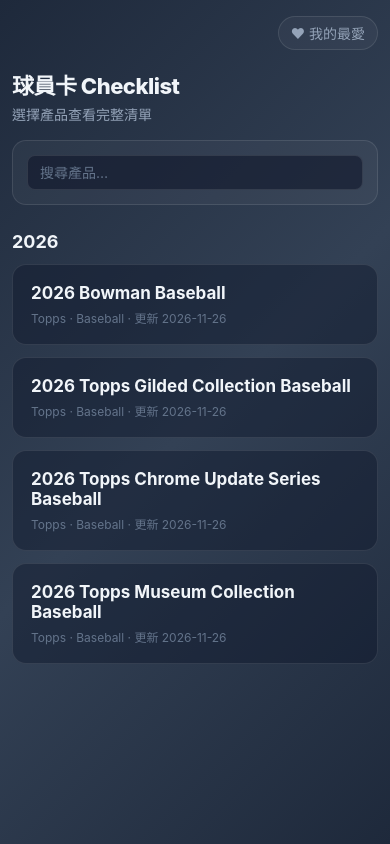
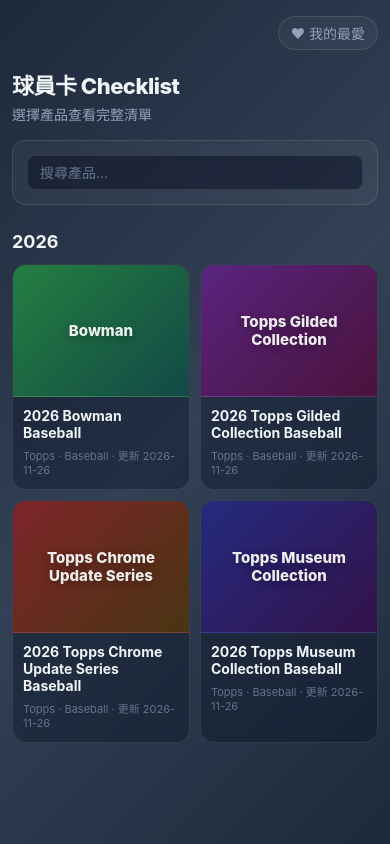
Before and after one commit to yfanTW/yfan_cards, a plain HTML site: page site/index.html in a window 390 px wide. Drawn offline with Linux system fonts and the light colour scheme.

Commit message:
Home page: product images (with placeholder art), two columns on phones; document order and image fields
Co-Authored-By: Claude Opus 5.5 <noreply@anthropic.com>

```diff
--- a/site/assets/app.css
+++ b/site/assets/app.css
@@ -94,9 +94,14 @@ h1 { font-size: 30px; font-weight: 800; letter-spacing: -0.5px; }
 
 /* product grid */
 .grid { display: grid; grid-template-columns: repeat(auto-fill, minmax(240px, 1fr)); gap: 12px; }
-.prod { display: block; padding: 18px; border-radius: 14px; background: rgba(15,23,42,0.45); border: 1px solid var(--line); transition: border-color .15s, transform .15s; }
+.prod { display: flex; flex-direction: column; overflow: hidden; padding: 0; border-radius: 14px; background: rgba(15,23,42,0.45); border: 1px solid var(--line); transition: border-color .15s, transform .15s; }
 .prod:hover { border-color: rgba(99,102,241,0.6); transform: translateY(-2px); }
 .prod h3 { font-size: 17px; }
+.prod .pbody { padding: 14px 16px 16px; }
+.pimg { display: block; width: 100%; aspect-ratio: 4 / 3; object-fit: cover; background: #0f172a; border-bottom: 1px solid var(--line); }
+.pimg.none { display: grid; place-items: center; padding: 16px; text-align: center;
+  background: linear-gradient(135deg, hsl(var(--h) 55% 32%), hsl(calc(var(--h) + 40) 60% 18%)); }
+.pimg.none span { font-weight: 800; font-size: 20px; line-height: 1.2; color: rgba(255,255,255,.92); text-shadow: 0 2px 8px rgba(0,0,0,.35); }
 .prod p { color: var(--dim); font-size: 12px; margin-top: 6px; }
 .section-title { font-size: 18px; font-weight: 700; margin: 26px 0 12px; }
 
@@ -168,6 +173,11 @@ textarea.input { width: 100%; min-height: 90px; font-family: ui-monospace, Conso
   .select { flex: 1 1 calc(50% - 4px); min-width: 0; }
   .input { min-width: 100%; }
   .viewtoggle { display: flex; } .viewtoggle .btn { flex: 1; }
+  .grid { grid-template-columns: repeat(2, minmax(0, 1fr)); gap: 10px; }
+  .prod .pbody { padding: 10px 10px 12px; }
+  .prod h3 { font-size: 14px; }
+  .prod p { font-size: 11px; }
+  .pimg.none span { font-size: 15px; }
   .cards.mini { margin-left: 4px; }
   .cards.mini .card { grid-template-columns: 1fr auto; }
   .ttable .tname { min-width: 120px; }
--- a/site/index.html
+++ b/site/index.html
@@ -26,9 +26,14 @@ function render() {
   const years = [...new Set(list.map(p => p.year))].sort((a, b) => b - a);
   $("list").innerHTML = list.length ? years.map(y => `<div class="section-title">${esc(y)}</div><div class="grid">${
     list.filter(p => p.year === y).map(p => `<a class="prod" href="checklist.html?p=${encodeURIComponent(p.slug)}">
-      <h3>${esc(p.name)}</h3><p>${esc([p.brand, p.sport].filter(Boolean).join(" · "))}${p.updated ? " · 更新 " + esc(p.updated) : ""}</p></a>`).join("")
+      ${p.image ? `<img class="pimg" src="${esc(DATA_BASE + p.image)}?v=${esc(p.image_v || "")}" alt="${esc(p.name)}" loading="lazy">`
+                : `<div class="pimg none" style="--h:${hue(p.slug)}"><span>${esc(shortName(p.name))}</span></div>`}
+      <div class="pbody"><h3>${esc(p.name)}</h3><p>${esc([p.brand, p.sport].filter(Boolean).join(" · "))}${p.updated ? " · 更新 " + esc(p.updated) : ""}</p></div></a>`).join("")
   }</div>`).join("") : `<div class="empty">沒有符合的產品</div>`;
 }
+// Placeholder art for products without an image: a stable colour per product + short name.
+function hue(s) { let h = 0; for (const c of s) h = (h * 31 + c.charCodeAt(0)) % 360; return h; }
+function shortName(n) { return n.replace(/^\d{4}\s+/, "").replace(/\s+Baseball$/i, ""); }
 function favCount() {
   const n = Object.keys(Fav.data.cards).length + Object.keys(Fav.data.players).length;
   $("favcount").textContent = n ? `(${n})` : "";
```
Also changed, not shown: 1 other file.
